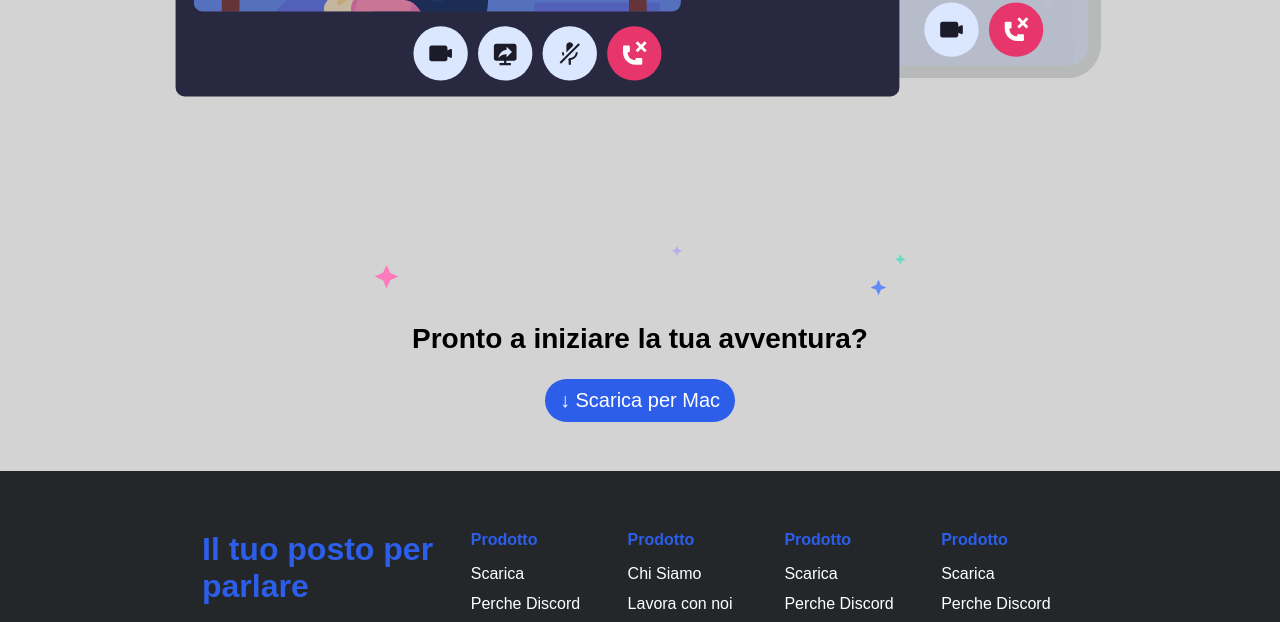
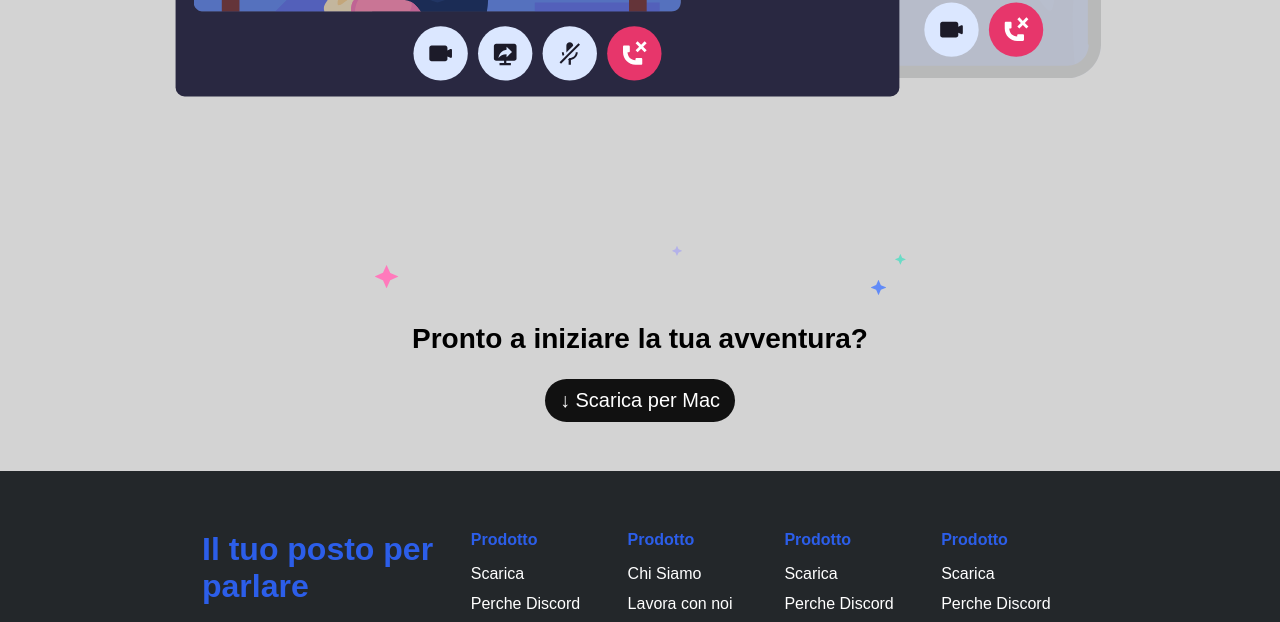
Before and after one commit to Adriatik-Berdufi/htmlcss-discord, a plain HTML site: page index.html in a window 1280 px wide. In both pictures the pointer is over the input 640 px from the left and 4589 px from the top of the page. Shown: the part 4189-4811 px from the top of the page. Drawn offline with Linux system fonts and the light colour scheme.

Commit message:
feat(css):add :hover ai pulsanti

```diff
--- a/css/style.css
+++ b/css/style.css
@@ -251,6 +251,10 @@ p {
   background-color: #2c5ee9;
   color: white;
 }
+.footer-bottone .accedi:hover,
+.button.button-blu:hover {
+  background-color: #111111;
+}
 .wave {
   display: block;
   transform: scale(1);
```
